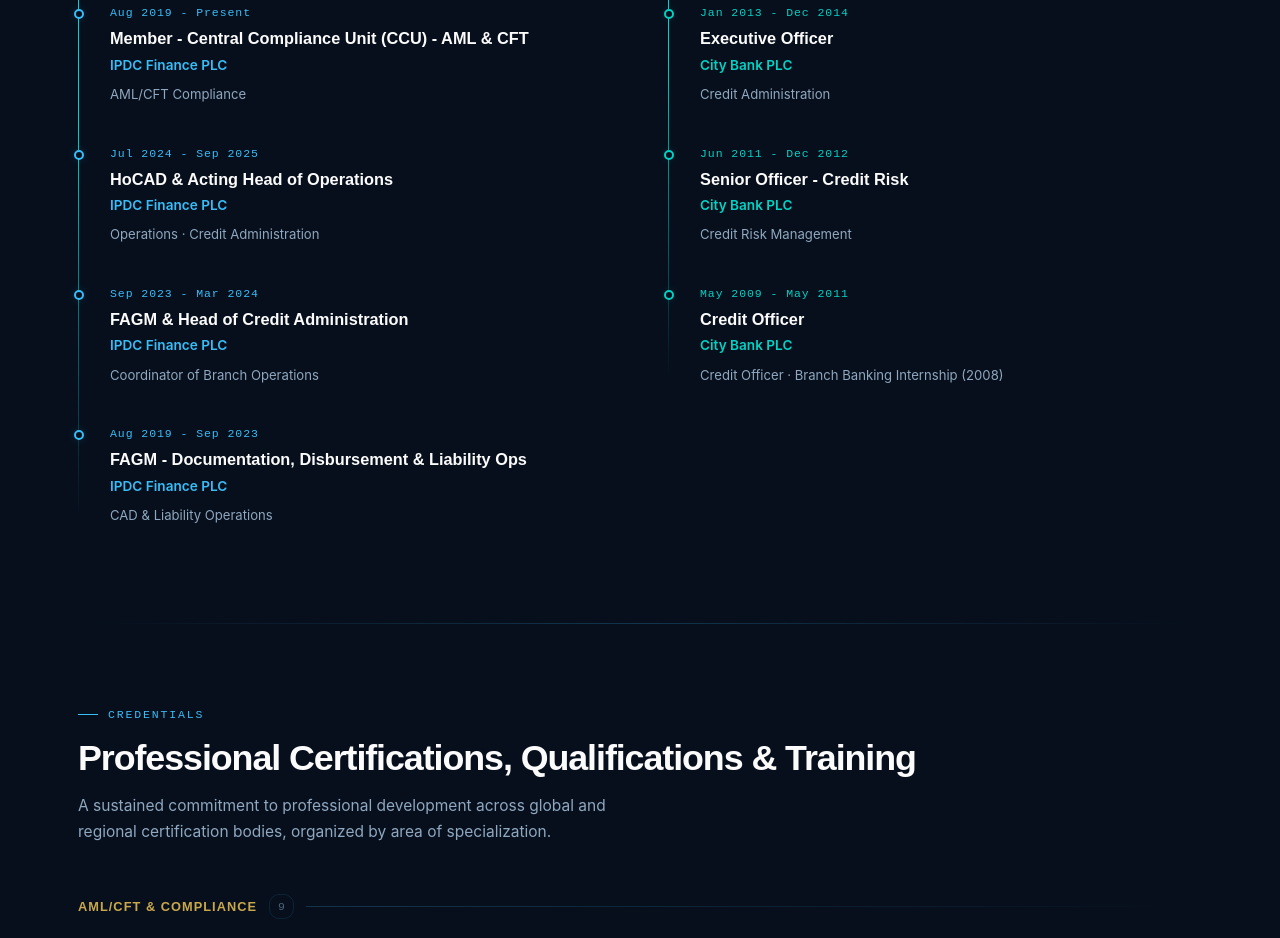
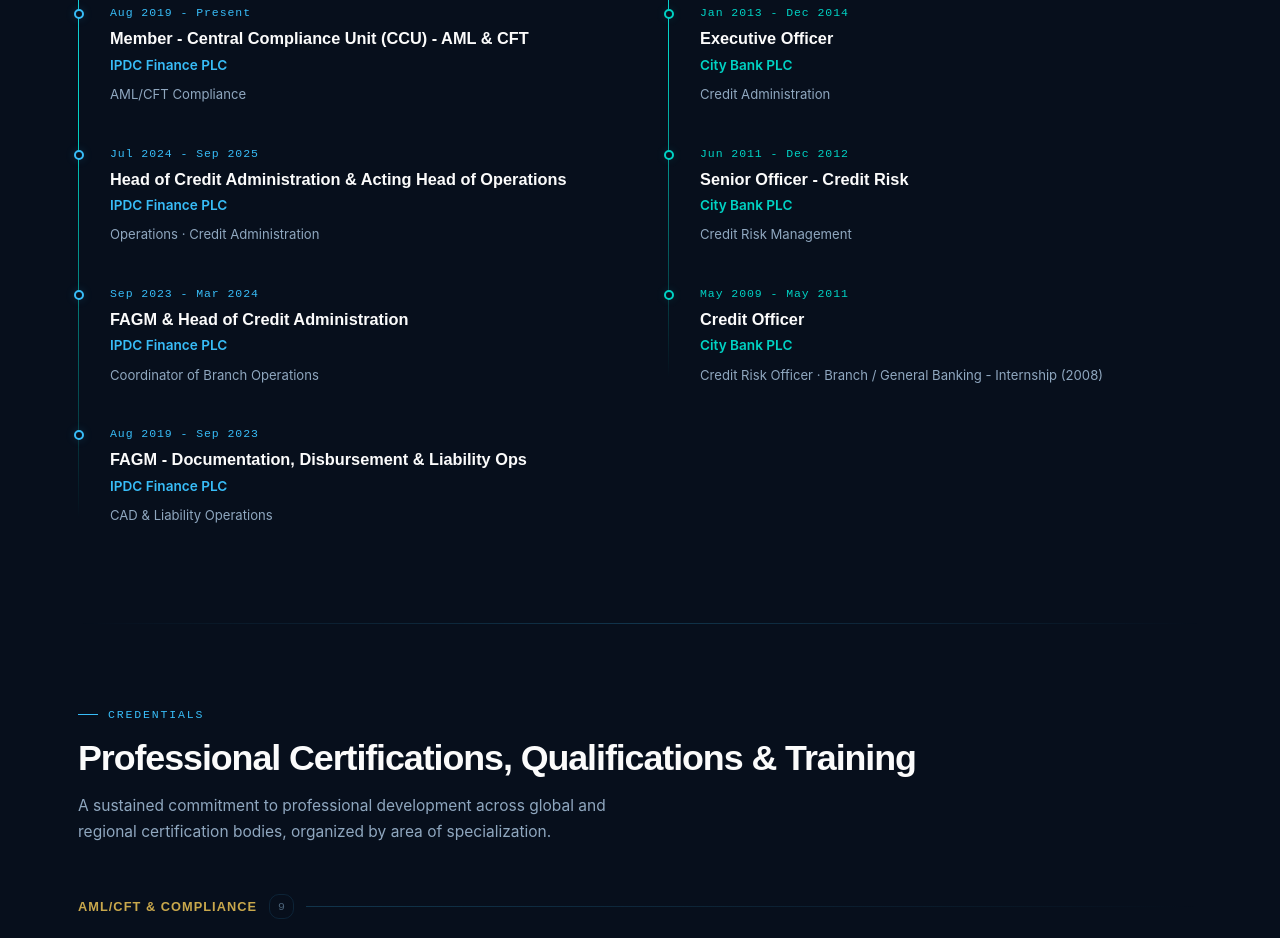
Before and after one commit to rezanasim3115/Nasim_Reza, a plain HTML site: page index.html in a window 1280 px wide. Shown: the part 4213-5151 px from the top of the page. Drawn offline with Linux system fonts and the light colour scheme.

Commit message:
Update index.html

```diff
--- a/index.html
+++ b/index.html
@@ -932,7 +932,7 @@
           <div class="timeline-item ipdc">
             <div class="timeline-dot"></div>
             <div class="timeline-date">Jul 2024 - Sep 2025</div>
-            <div class="timeline-role">HoCAD & Acting Head of Operations</div>
+            <div class="timeline-role">Head of Credit Administration & Acting Head of Operations</div>
             <div class="timeline-org">IPDC Finance PLC</div>
             <div class="timeline-dept">Operations · Credit Administration</div>
           </div>
@@ -989,7 +989,7 @@
             <div class="timeline-date">May 2009 - May 2011</div>
             <div class="timeline-role">Credit Officer</div>
             <div class="timeline-org">City Bank PLC</div>
-            <div class="timeline-dept">Credit Officer · Branch Banking Internship (2008)</div>
+            <div class="timeline-dept">Credit Risk Officer · Branch / General Banking - Internship (2008)</div>
           </div>
         </div>
       </div>
```
